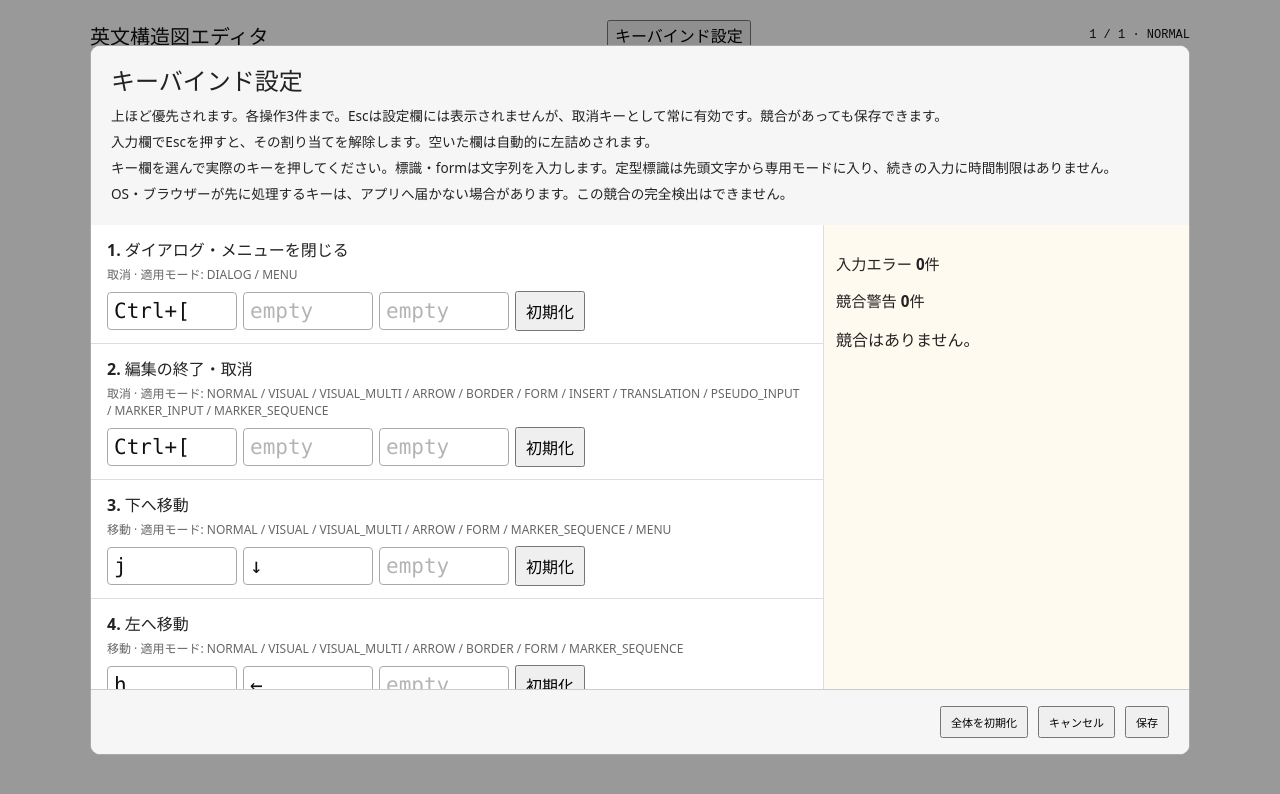
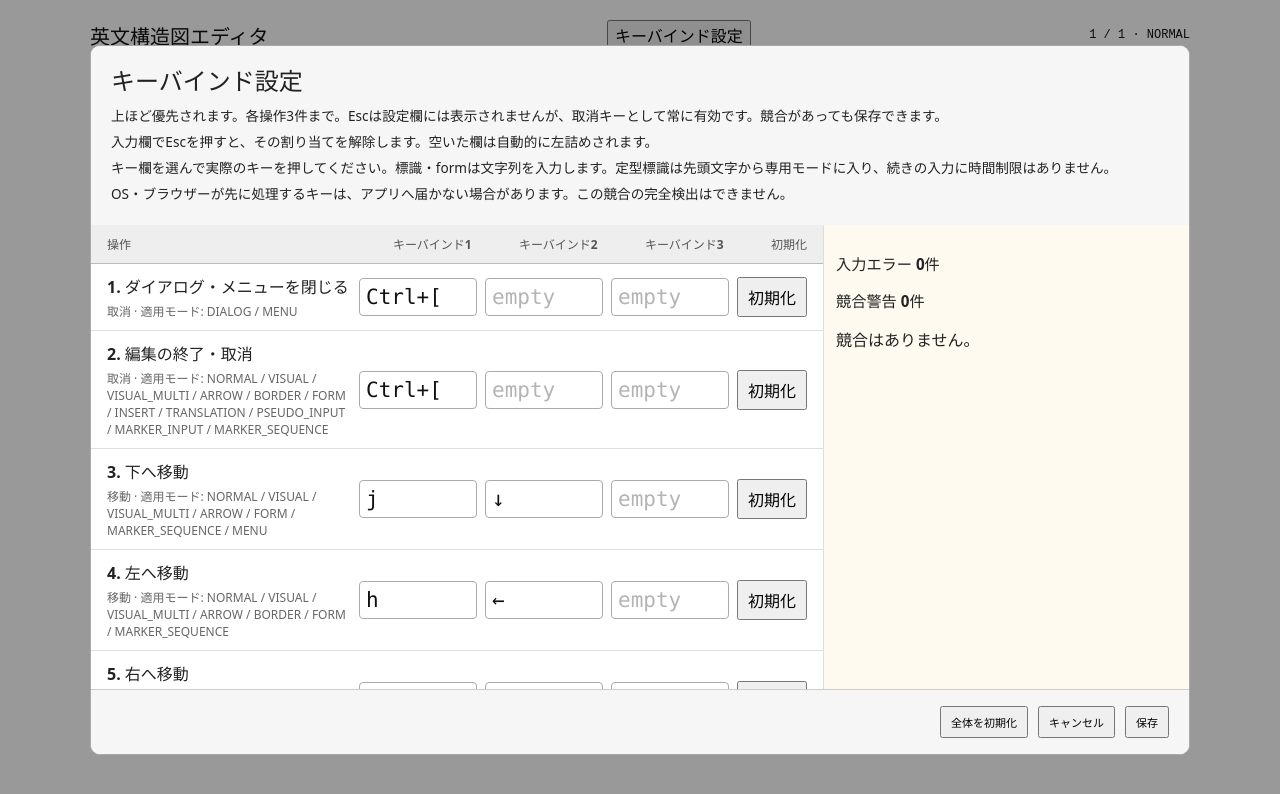
Before and after one commit to yojiyama7/kiri-kyo_editor_2, a Svelte app: page / in a window 1280 px wide. Both pictures are taken after a click on the button "キーバインド設定". Shown: the top 794 px of the page. Built offline with nearby package versions, Linux system fonts and the light colour scheme.

Commit message:
キーバインド設定を表形式に整列

```diff
--- a/src/KeybindingSettings.svelte
+++ b/src/KeybindingSettings.svelte
@@ -91,14 +91,20 @@
     <p>OS・ブラウザーが先に処理するキーは、アプリへ届かない場合があります。この競合の完全検出はできません。</p>
   </header>
   <div class="settings-content">
-    <section class="binding-list" aria-label="固定優先順位順の操作">
+    <section class="binding-list" role="table" aria-label="固定優先順位順の操作">
+      <div class="binding-header" role="row">
+        <span role="columnheader">操作</span>
+        <span role="columnheader">キーバインド1</span>
+        <span role="columnheader">キーバインド2</span>
+        <span role="columnheader">キーバインド3</span>
+        <span role="columnheader">初期化</span>
+      </div>
       {#each OPERATIONS as operation, rank}
-        <div class="binding-row">
-          <div><strong>{rank + 1}. {operation.label}</strong><small>{categories[operation.category - 1]} · 適用モード: {operation.modes.join(' / ')}</small></div>
-          <div class="binding-slots">
+        <div class="binding-row" role="row">
+          <div class="binding-operation" role="rowheader"><strong>{rank + 1}. {operation.label}</strong><small>{categories[operation.category - 1]} · 適用モード: {operation.modes.join(' / ')}</small></div>
           {#each slotIndexes as index}
             {@const binding = editableBindings(operation.id)[index]}
-              <div class="binding-slot">
+            <div class="binding-slot" role="cell">
               {#if operation.sequence}
                 <input aria-label={`${operation.label} 割り当て${index + 1}`} value={binding?.kind === 'sequence' ? binding.sequence : ''} placeholder="empty"
                   data-operation={operation.id} data-slot={index}
@@ -114,6 +120,7 @@
               {/if}
             </div>
           {/each}
+          <div class="binding-reset" role="cell">
             <button type="button" on:click={() => reset(operation.id)}>初期化</button>
           </div>
         </div>
@@ -151,11 +158,14 @@
   h2 { margin: 0 0 8px; }
   .settings-content { display: grid; grid-template-columns: minmax(0, 2fr) minmax(240px, 1fr); height: 58vh; overflow: hidden; }
   .binding-list { min-width: 0; min-height: 0; overflow: auto; overscroll-behavior: contain; }
-  .binding-row { padding: 12px 16px; border-bottom: 1px solid #ddd; }
+  .binding-header, .binding-row { display: grid; grid-template-columns: minmax(210px, 1fr) repeat(3, 118px) max-content; gap: 8px; align-items: center; min-width: 680px; padding: 10px 16px; }
+  .binding-header { position: sticky; top: 0; z-index: 1; border-bottom: 1px solid #bbb; background: #eee; color: #555; font-size: .75rem; font-weight: 600; }
+  .binding-row { border-bottom: 1px solid #ddd; }
+  .binding-operation { min-width: 0; }
   small { display: block; color: #666; font-size: .75rem; margin-top: 4px; }
-  .binding-slots { display: flex; flex-wrap: wrap; gap: 6px; align-items: center; margin-top: 8px; }
-  .binding-slot { display: flex; align-items: center; gap: 4px; }
-  input { width: 130px; padding: 6px; border: 1px solid #aaa; border-radius: 4px; }
+  .binding-slot { min-width: 0; }
+  .binding-reset { justify-self: end; }
+  input { box-sizing: border-box; width: 100%; padding: 6px; border: 1px solid #aaa; border-radius: 4px; }
   input::placeholder { color: #777; opacity: .55; }
   input.recording { outline: 2px solid #2672ae; }
   button { padding: 6px 9px; cursor: pointer; }
```
Also changed, not shown: llm/decisions.md (+1 -1 lines), 2 other files (tests, documents, lock files or other folders). Lines whose indentation alone changed are shown as unchanged.
